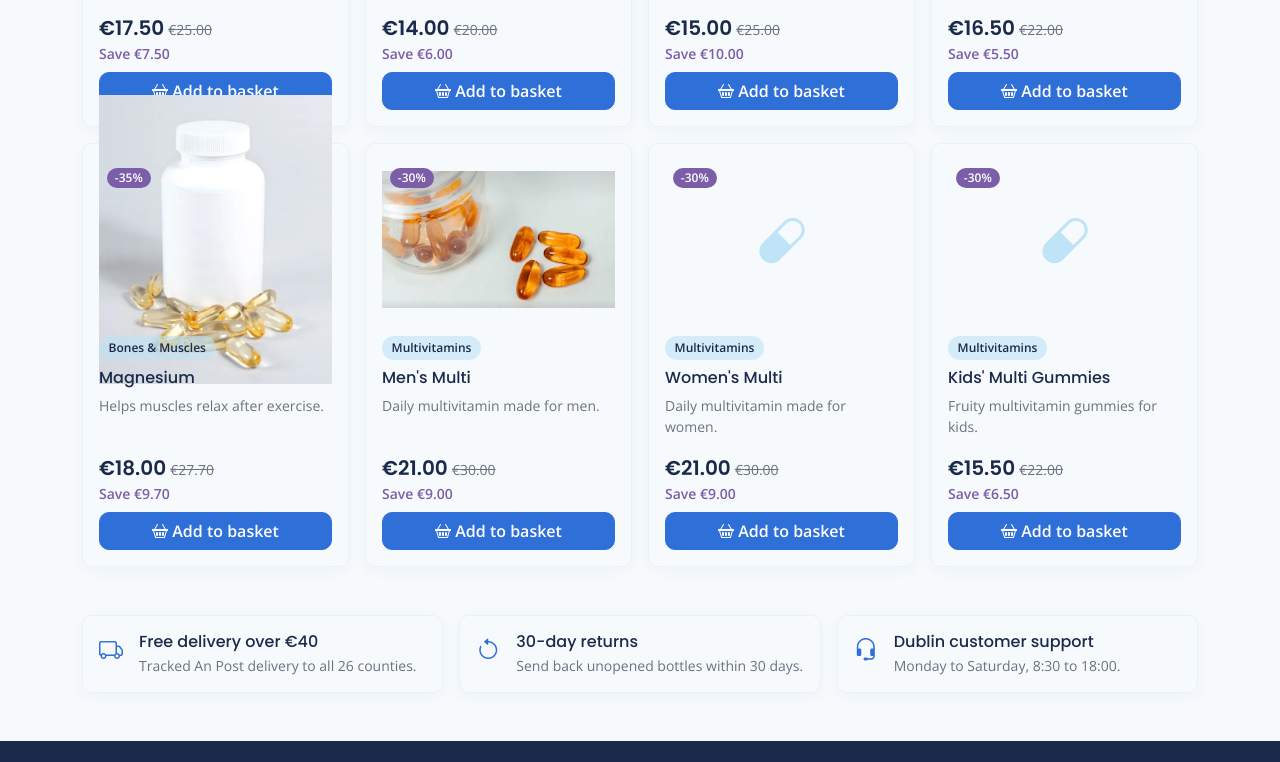
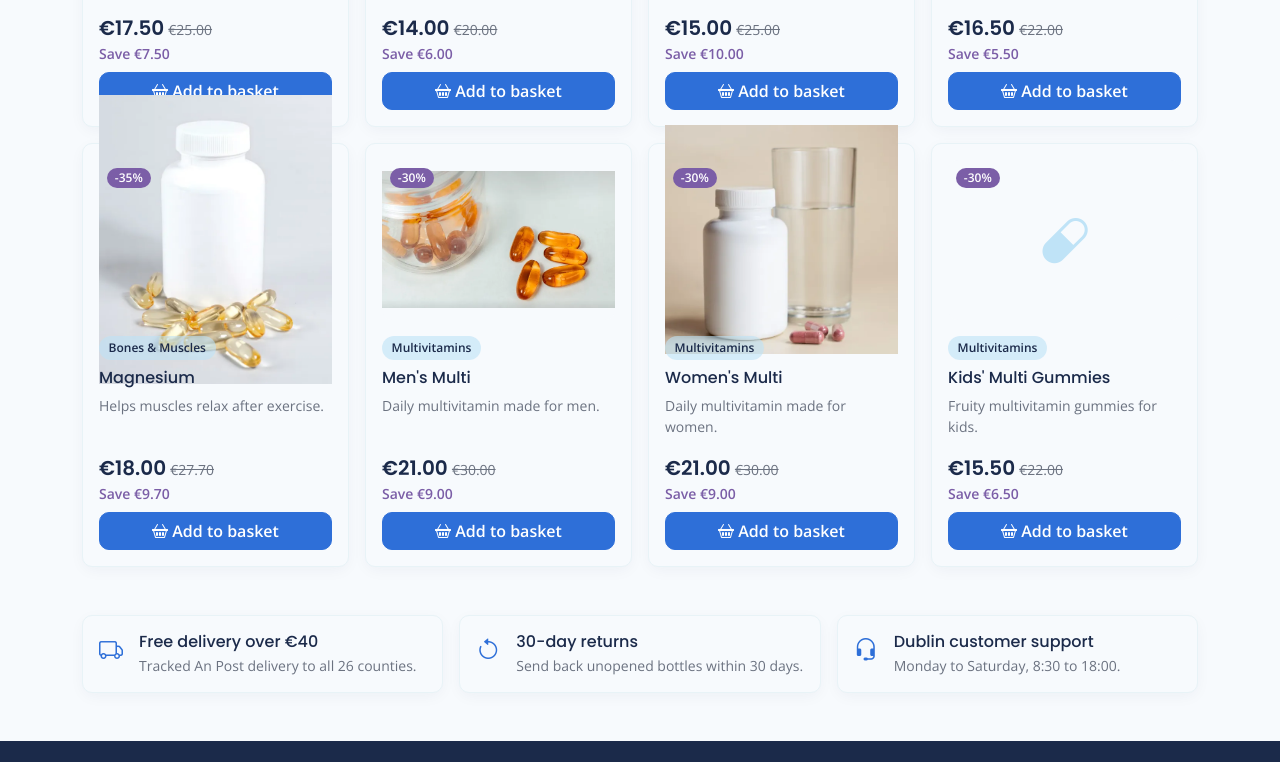
Before and after one commit to carlo-lombardi/Web-Design-Group-Project-CA2, a plain HTML site: page black-friday.html in a window 1280 px wide. Shown: the part 1212-1974 px from the top of the page. Drawn offline with nearby package versions, Linux system fonts and the light colour scheme.

Commit message:
Add Women's Multi product image #17

```diff
--- a/black-friday.html
+++ b/black-friday.html
@@ -300,7 +300,13 @@
           <div class="card product-card h-100 p-3">
             <span class="badge badge-discount product-badge">-30%</span>
             <!-- #17 Replace with a real product image -->
-            <div class="product-img"><i class="bi bi-capsule"></i></div>
+
+<div class="product-img">
+  <img src="images/daily-multivitamins.webp"
+       alt="White supplement bottle beside a glass of water and pink capsules"
+       class="img-fluid">
+</div>
+
             <span class="tag-category mt-3 align-self-start">Multivitamins</span>
             <h2 class="h6 mt-2">Women's Multi</h2>
             <p class="small text-muted-vw">Daily multivitamin made for women.</p>
```
